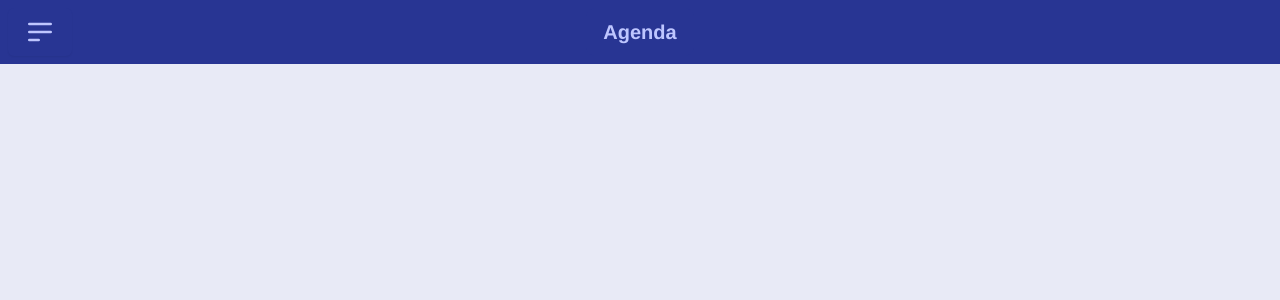
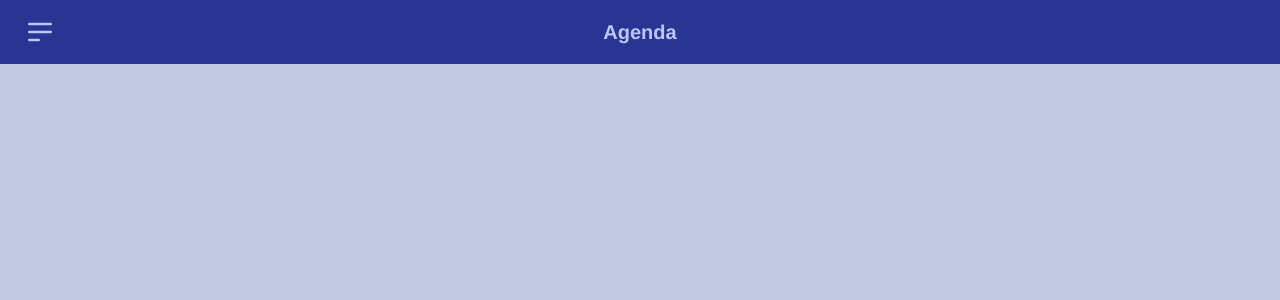
Before and after one commit to LeonardoBeluzi/hairdresser-project, a Vue app: page / in a window 1280 px wide. Shown: the top 300 px of the page. Built offline with nearby package versions, Linux system fonts and the light colour scheme.

Commit message:
Add CSS to fix background color and app.css font

```diff
--- a/src/app.css
+++ b/src/app.css
@@ -2,6 +2,17 @@
 @tailwind components;
 @tailwind utilities;
 
-#app {
+body, html {
+  padding: 0;
+  margin: 0;
+  width: 100%;
+  min-height: 100vh;
+}
+
+body {
   background-color: #c1c8df;
 }
+
+#app {
+  font-family: Helvetica, Arial, sans-serif;
+}
```
